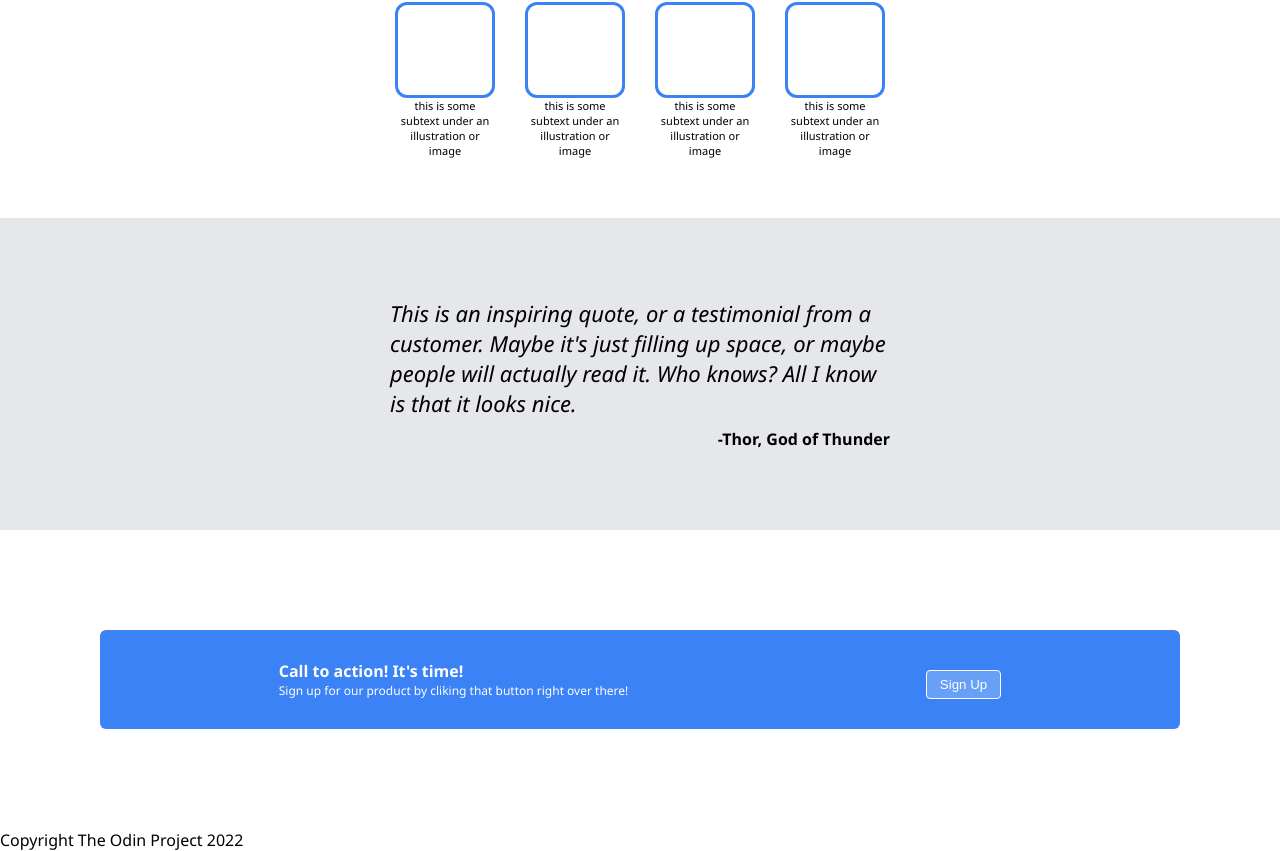
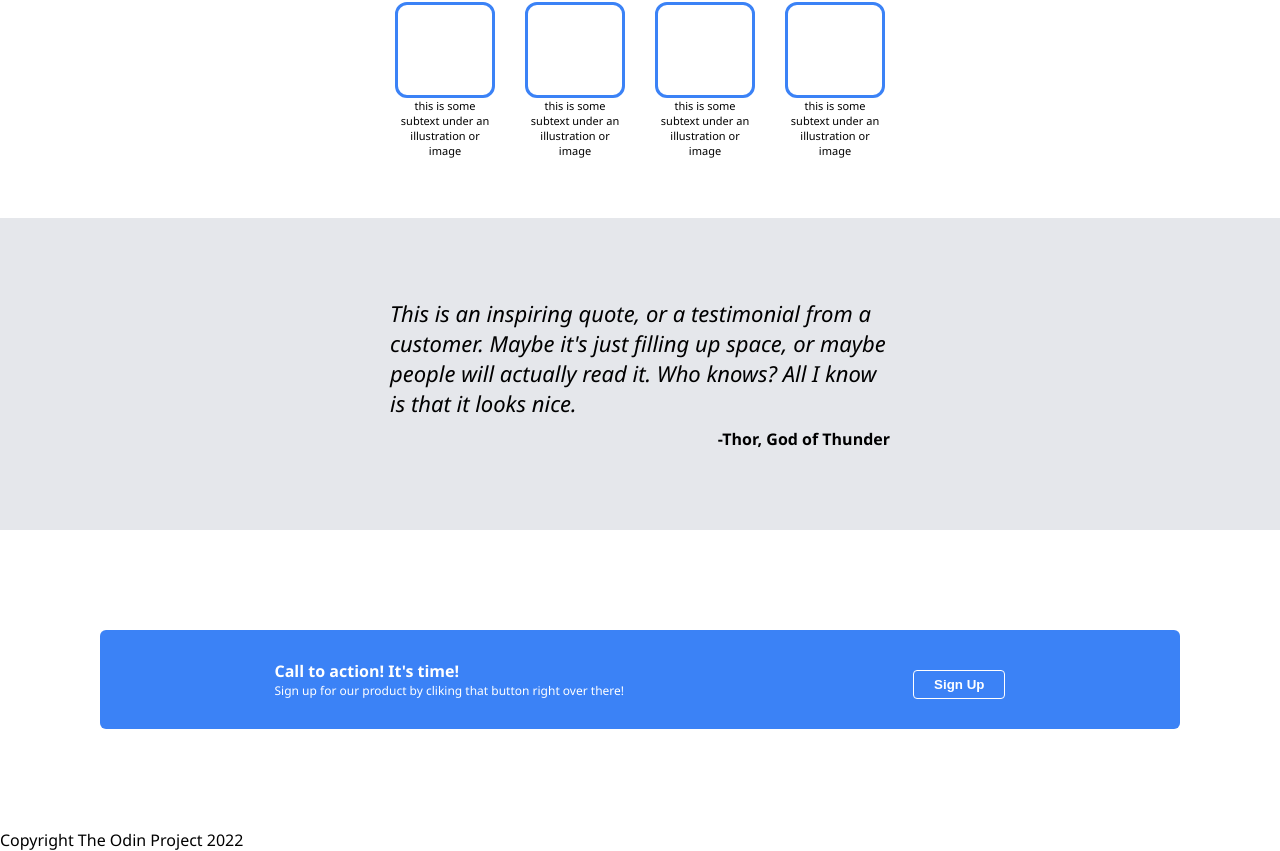
Before and after one commit to wooyongyang37/Landing-Page, a plain HTML site: page Full Design/index.html in a window 1280 px wide. Shown: the part 423-1274 px from the top of the page. Drawn offline with Linux system fonts and the light colour scheme.

Commit message:
Set background color, add padding, make font bold

```diff
--- a/Full Design/style.css
+++ b/Full Design/style.css
@@ -170,6 +170,8 @@ button {
 
 .fourButton {
     border: 1px solid white;
-
-
+    background-color: rgb(59,130,246);
+    padding-left: 20px;
+    padding-right: 20px;
+    font-weight: bold;
 }
```
